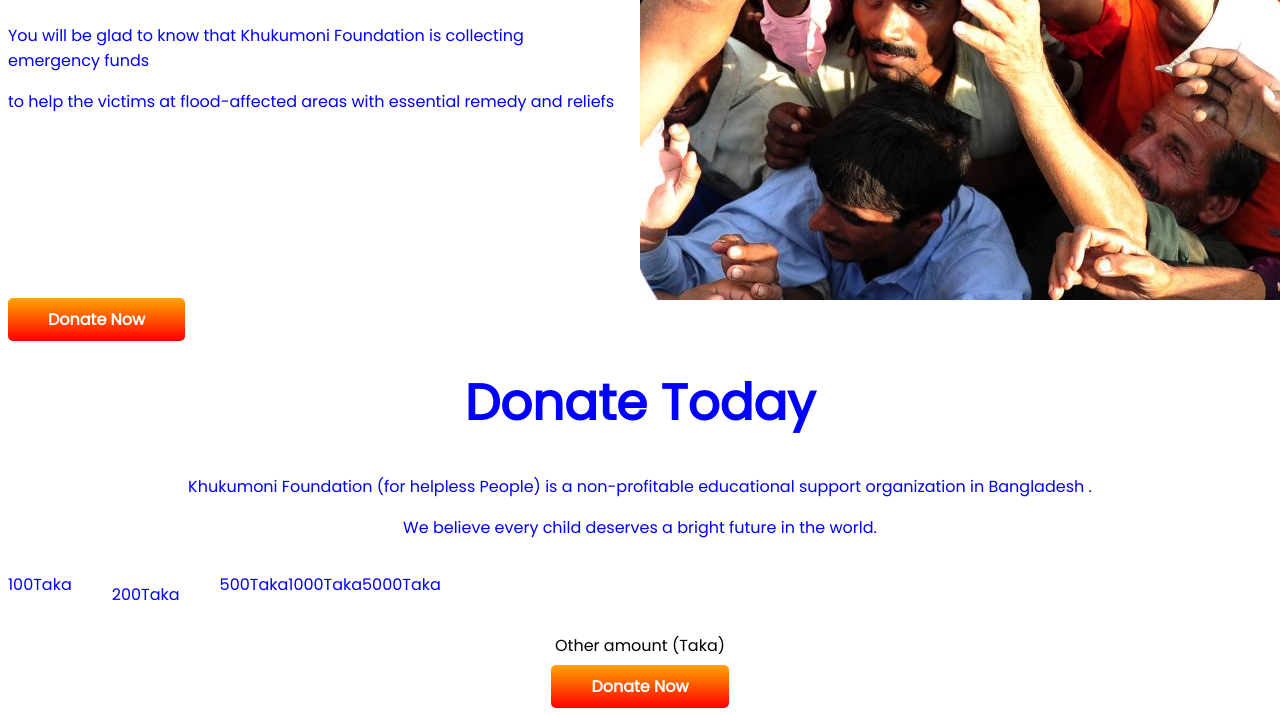
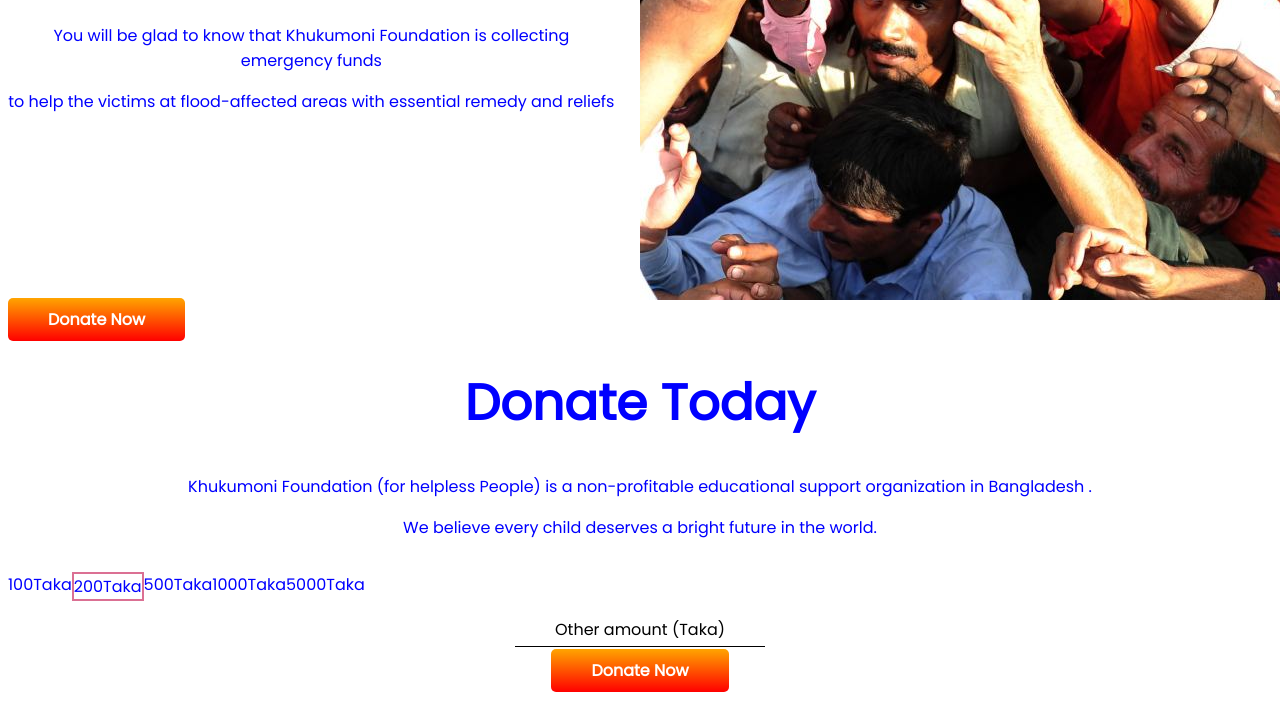
Before and after one commit to Kanis-Fatema/my-repo, a plain HTML site: page index.html in a window 1280 px wide. Shown: the part 335-1050 px from the top of the page. Drawn offline with Linux system fonts and the light colour scheme.

```diff
--- a/index.html
+++ b/index.html
@@ -28,7 +28,7 @@
     <p>Khukumoni Foundation (for helpless People) is a non-profitable educational support organization in Bangladesh .</p>
     <p>We believe every child deserves a bright future in the world.</p>
     <section>
-        <p>100Taka</p>
+        <p class="tk1">100Taka</p>
         <p class="tk">200Taka</p>
         <p>500Taka</p>
         <p>1000Taka</p>
--- a/style.css
+++ b/style.css
@@ -11,6 +11,7 @@ p{
 }
 section{
     display:flex;
+    text-align:center ;
 }
 .full-width{
     width: 50%;
@@ -33,18 +34,29 @@ section{
 }
 .link-button1{
     text-decoration: none;
-    padding: 10px 40px;
+    padding: 5px 40px;
     color: black;
     text-align: center;
     font-weight: 200;
-   margin-bottom: 2px;
-   margin-color: black;
+   border-bottom: 1px solid black;
 }
 
 .tk{
-    padding: 10px 40px;
-    color: blue;
+    border-bottom: 2px solid palevioletred;
+    border-top: 2px solid palevioletred;
+    border-left: 2px solid palevioletred;
+    border-right: 2px solid palevioletred;
     text-align: center;
     font-weight: 200;
-    border-radius: 5px;
 }
+.tk1{
+    .tk{
+        text-align: center;
+        font-weight: 200;
+        border-bottom: 2px solid white;
+        border-top: 2px solid white;
+        border-left: 2px solid white;
+        border-right: 2px solid white;
+        font
+    }
+}
```
